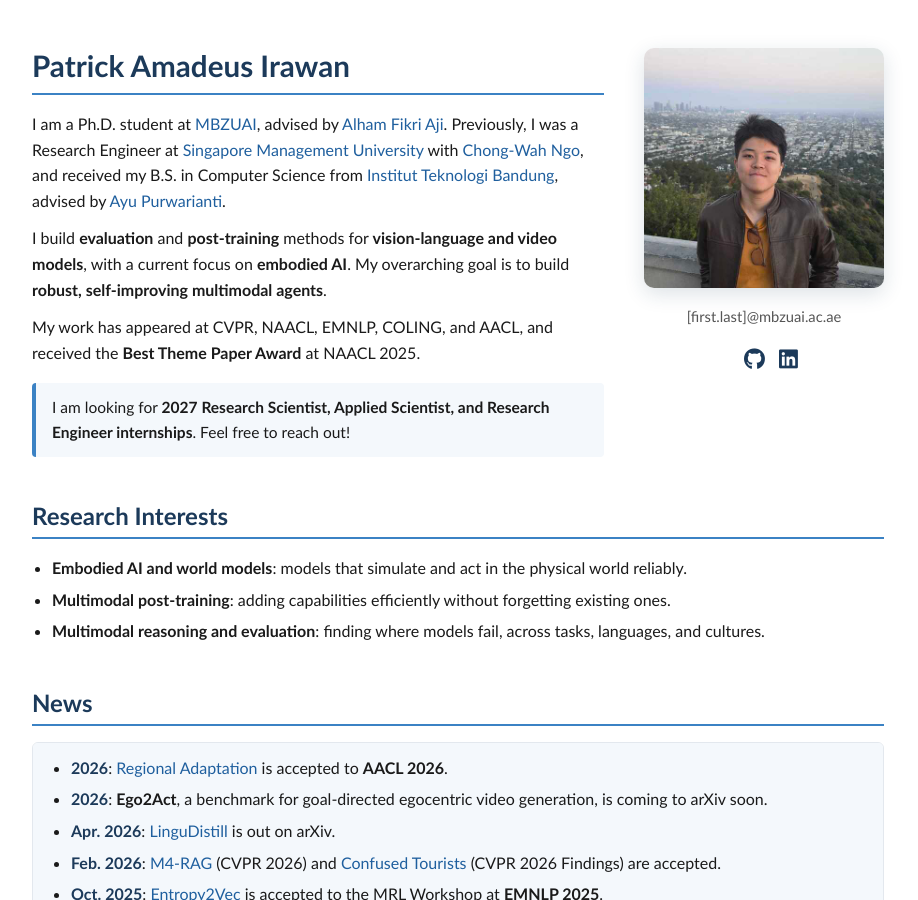
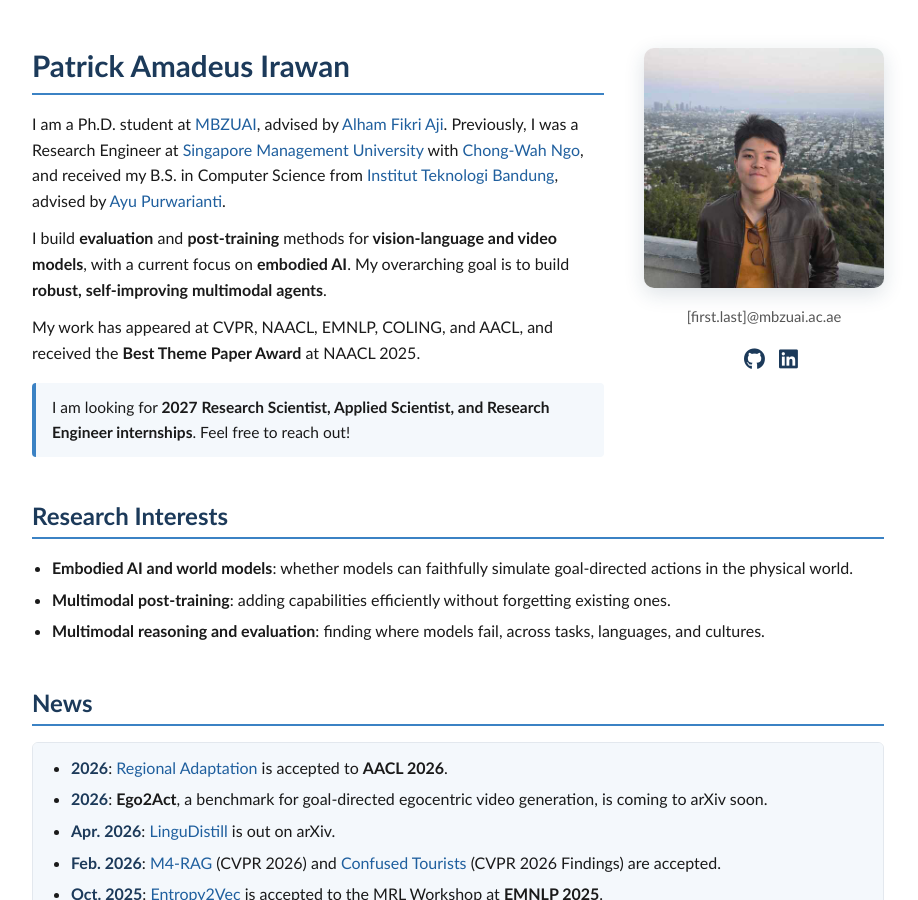
Before and after one commit to patrickamadeus/patrickamadeus.github.io, a Jekyll site: the page built from index.md, in a window 1280 px wide and 900 px high. Shown: the whole window, without its empty margins (182-1100 px from the left). Built offline with Jekyll 4.4.1, drawn with Linux system fonts in a browser that asks for light colours; a style sheet for code colours, icons or effects is not loaded.

Commit message:
Make research goal environment-agnostic; tighten embodied AI line
Goal now reads "act reliably across diverse environments" instead of
"in the physical world", since most work concerns shifts across
cultures, languages, and tasks. Embodied AI interest now describes what
Ego2Act evaluates (simulating goal-directed actions), not acting.

Co-Authored-By: Claude Opus 5.5 <noreply@anthropic.com>

```diff
--- a/_data/cv.yml
+++ b/_data/cv.yml
@@ -13,7 +13,7 @@ contacts:
 
 summary: >-
   My research goal is to build **robust, self-improving multimodal agents** that perceive, reason, and act
-  reliably in the physical world. I develop **evaluation** and **post-training** methods for **vision-language and
+  reliably across diverse environments. I develop **evaluation** and **post-training** methods for **vision-language and
   video models**, with a current focus on **embodied AI**. My prior work spans **VLM post-training** and
   **knowledge distillation**, multimodal reasoning and robustness, and multilingual and multicultural benchmarks.
 interests:
--- a/index.md
+++ b/index.md
@@ -34,7 +34,7 @@ I am looking for <strong>2027 Research Scientist, Applied Scientist, and Researc
 ## Research Interests
 
 <ul class="interests">
-  <li><strong>Embodied AI and world models</strong>: models that simulate and act in the physical world reliably.</li>
+  <li><strong>Embodied AI and world models</strong>: whether models can faithfully simulate goal-directed actions in the physical world.</li>
   <li><strong>Multimodal post-training</strong>: adding capabilities efficiently without forgetting existing ones.</li>
   <li><strong>Multimodal reasoning and evaluation</strong>: finding where models fail, across tasks, languages, and cultures.</li>
 </ul>
```
Also changed, not shown: 1 other file.
